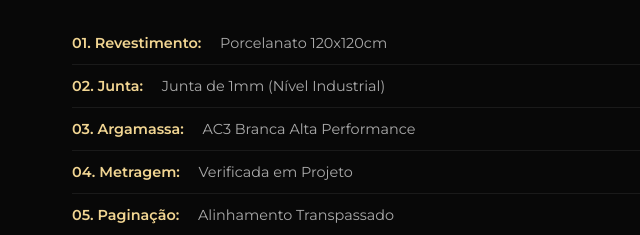
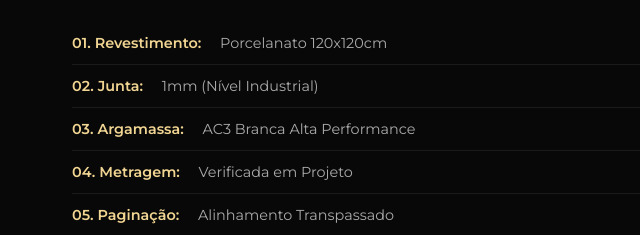
Before and after one commit to edilsomdecampos/site-naldo, a plain HTML site: page index.html in a window 1280 px wide. Shown: the part 3296-3531 px from the top of the page, 96-736 px from the left. Drawn offline with Linux system fonts and the light colour scheme.

Commit message:
Vanguard: Memorial técnico atualizado

```diff
--- a/index.html
+++ b/index.html
@@ -72,14 +72,14 @@
                     <h4>Assentamento Técnico - Obra Recente</h4>
                     <ul class="lista-5-itens">
                         <li><strong>01. Revestimento:</strong> Porcelanato 120x120cm</li>
-                        <li><strong>02. Junta:</strong> Junta de 1mm (Nível Industrial)</li>
+                        <li><strong>02. Junta:</strong> 1mm (Nível Industrial)</li>
                         <li><strong>03. Argamassa:</strong> AC3 Branca Alta Performance</li>
                         <li><strong>04. Metragem:</strong> Verificada em Projeto</li>
                         <li><strong>05. Paginação:</strong> Alinhamento Transpassado</li>
                     </ul>
                 </div>
             </div>
-        </div>
+            </div>
     </section>
 
     <a href="https://wa.me/5515988007483" class="wpp-float" target="_blank">
```
